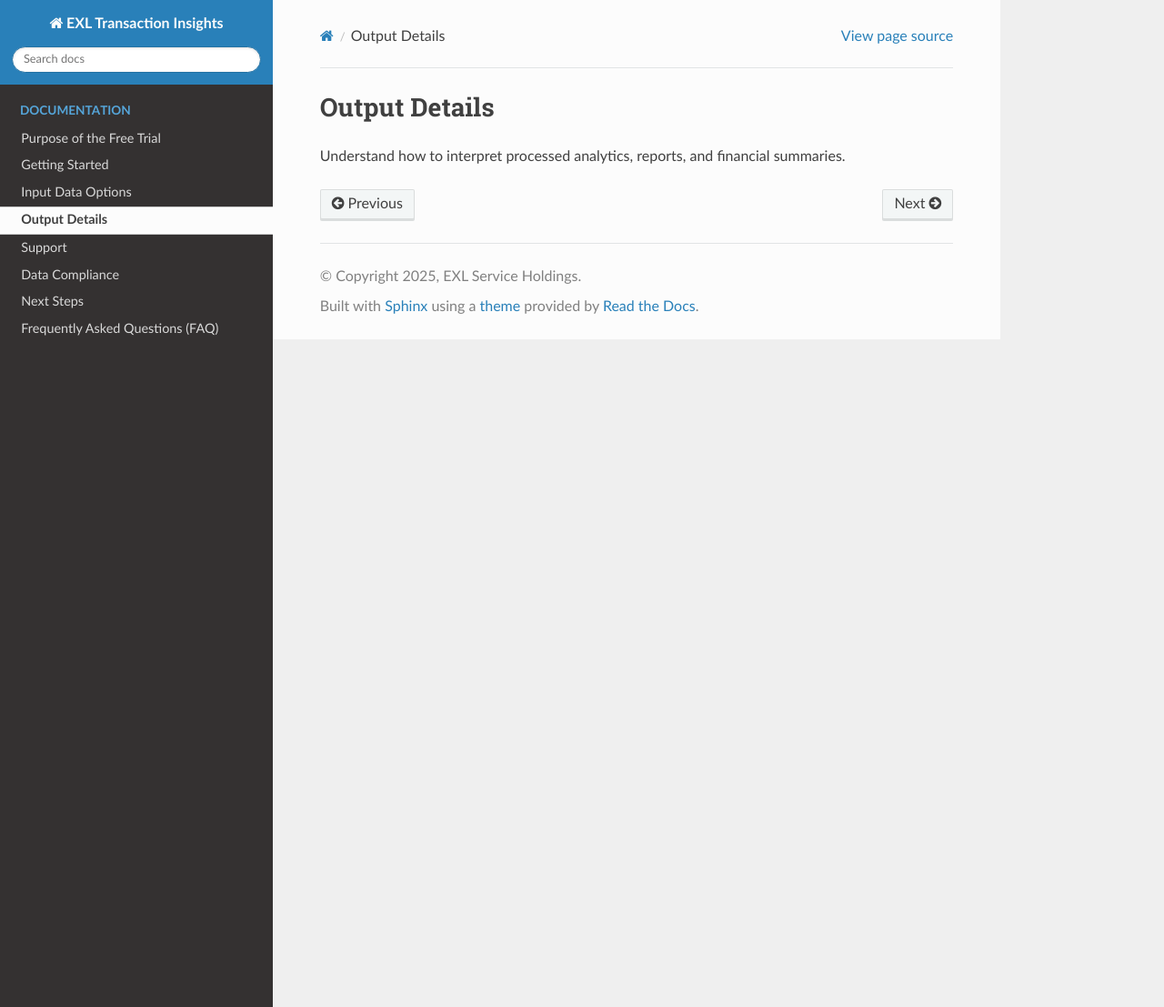
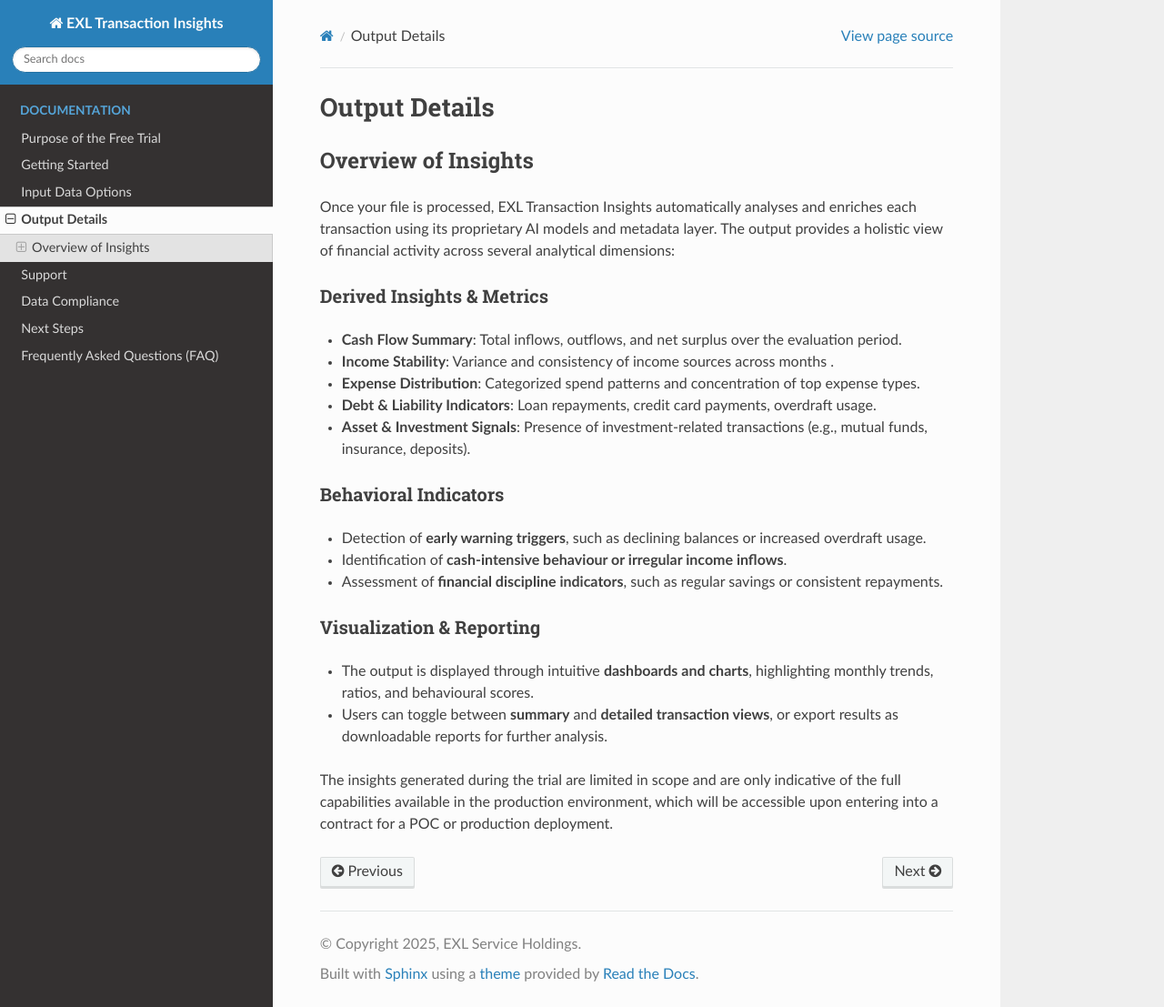
Before and after one commit to dhruvrana72/bti_doc, a Sphinx documentation site: the page built from docs/source/output-details.md, in a window 1280 px wide and 1107 px high. Shown: the whole window at 91% size. Built offline with Sphinx 7.4.7 and the Read the Docs theme 3.1.0, drawn with Linux system fonts in a browser that asks for light colours.

Commit message:
output details

```diff
--- a/docs/source/output-details.md
+++ b/docs/source/output-details.md
@@ -1,3 +1,24 @@
 # Output Details
 
-Understand how to interpret processed analytics, reports, and financial summaries.
+## Overview of Insights
+
+Once your file is processed, EXL Transaction Insights automatically analyses and enriches each transaction using its proprietary AI models and metadata layer. The output provides a holistic view of financial activity across several analytical dimensions:
+
+### Derived Insights & Metrics
+- **Cash Flow Summary**: Total inflows, outflows, and net surplus over the evaluation period.
+- **Income Stability**: Variance and consistency of income sources across months .
+- **Expense Distribution**: Categorized spend patterns and concentration of top expense types.
+- **Debt & Liability Indicators**: Loan repayments, credit card payments, overdraft usage.
+- **Asset & Investment Signals**: Presence of investment-related transactions (e.g., mutual funds, insurance, deposits).
+
+### Behavioral Indicators
+
+- Detection of **early warning triggers**, such as declining balances or increased overdraft usage.
+- Identification of **cash-intensive behaviour or irregular income inflows**.
+- Assessment of **financial discipline indicators**, such as regular savings or consistent repayments.
+
+### Visualization & Reporting
+- The output is displayed through intuitive **dashboards and charts**, highlighting monthly trends, ratios, and behavioural scores.
+- Users can toggle between **summary** and **detailed transaction views**, or export results as downloadable reports for further analysis.
+
+The insights generated during the trial are limited in scope and are only indicative of the full capabilities available in the production environment, which will be accessible upon entering into a contract for a POC or production deployment.
```
